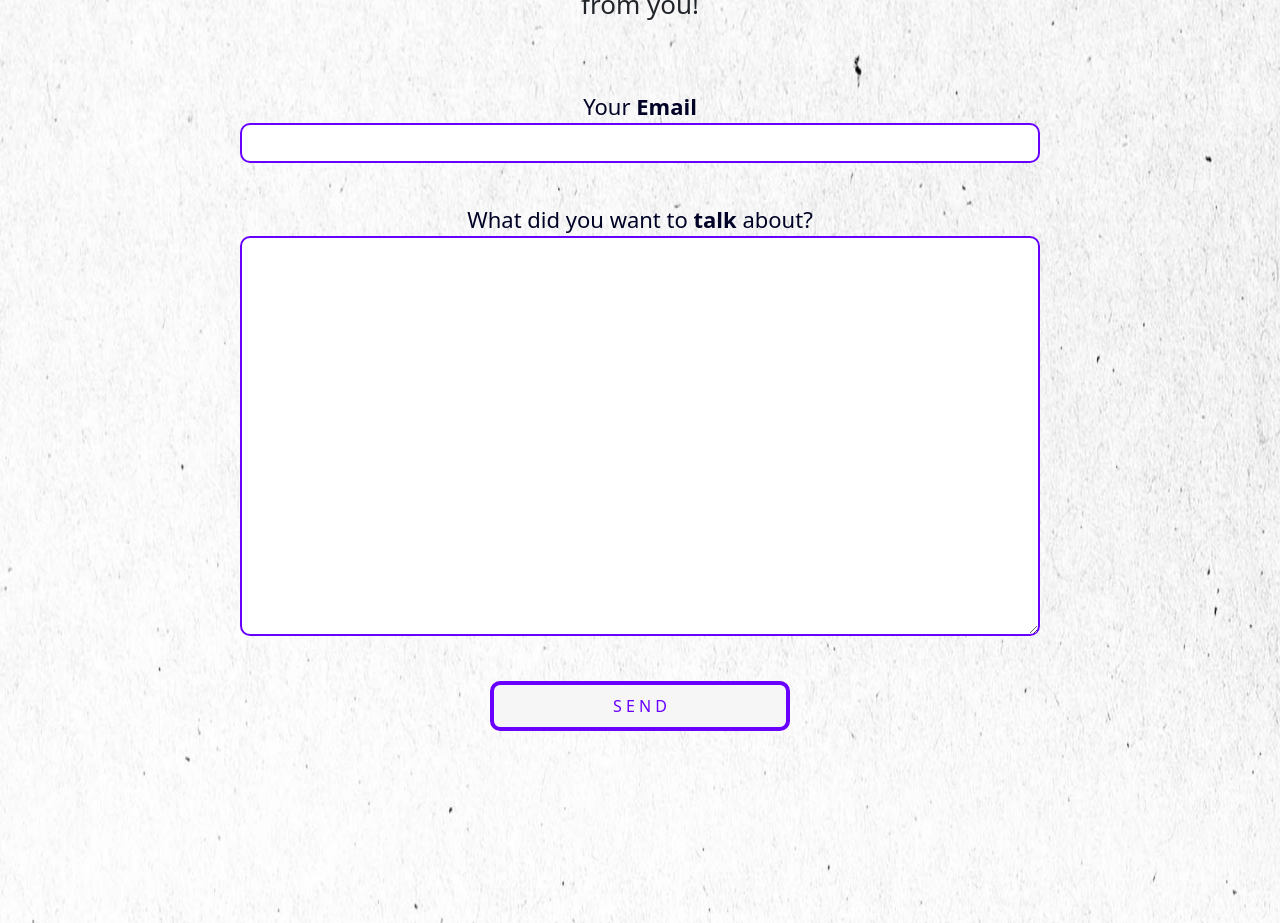
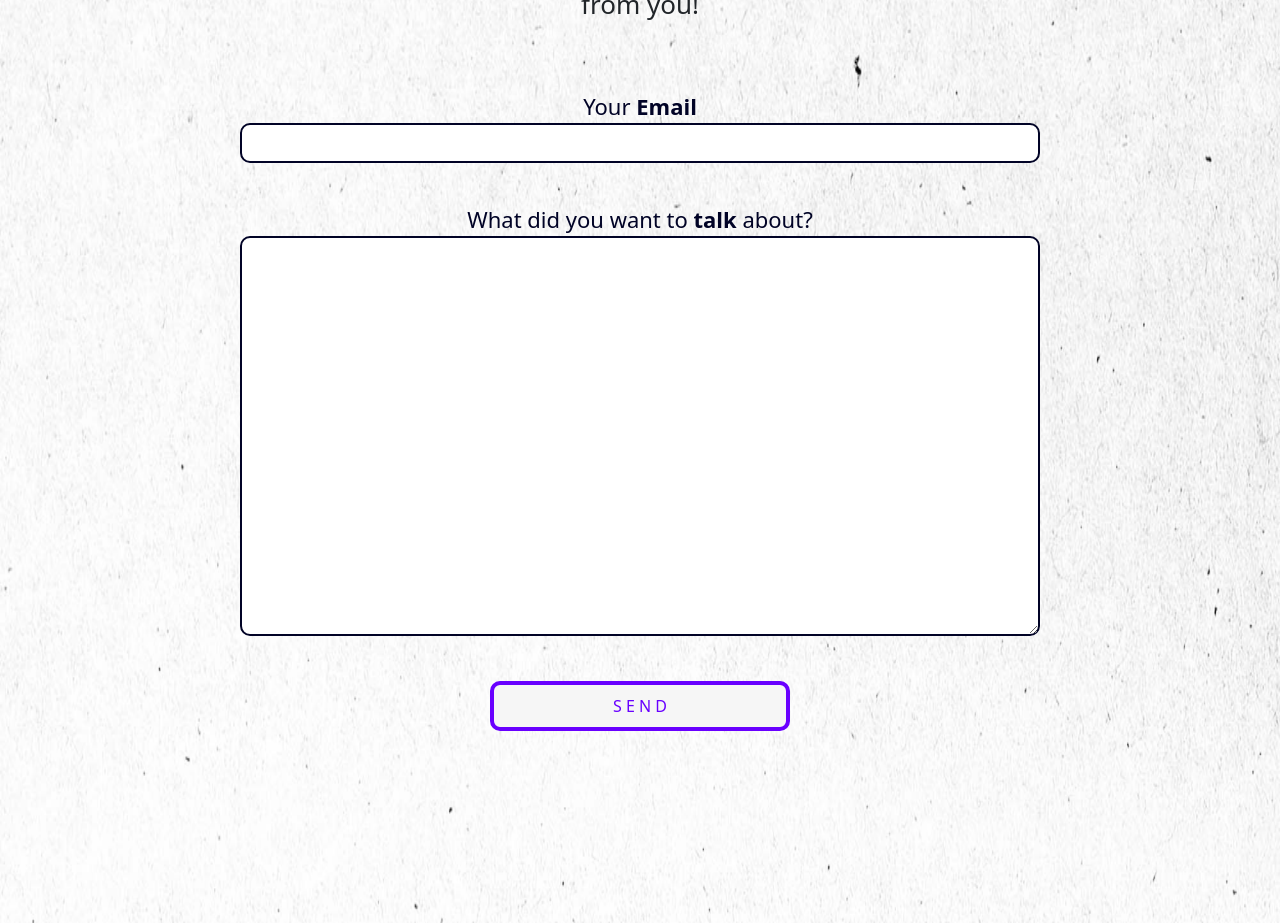
Before and after one commit to Gry4hon/griffinpenn.dev, a React (Vite) app in the folder griffinpennportfolio/: page / in a window 1280 px wide. Shown: the part 8740-9663 px from the top of the page. Built offline with nearby package versions, Linux system fonts and the light colour scheme.

Commit message:
Focus Color
Decided that I liked when the border of the text box when selected changes color.

```diff
--- a/griffinpennportfolio/src/Components/ContactComponents/Styles/ContactMeStyles.css
+++ b/griffinpennportfolio/src/Components/ContactComponents/Styles/ContactMeStyles.css
@@ -1,4 +1,3 @@
-*:focus {outline:none !important}
 
 #contact-body{
     background-image: url("./Assets/BackgroundImage.png");
@@ -44,8 +43,12 @@
     margin-left: auto;
     margin-right: auto;
     margin-bottom: 40px;
-    border: 2px solid #6900ff;
+    border: 2px solid #010326;
     border-radius: 10px;
+}
+
+.email-box-styles:focus{
+    outline-color: #6900ff;
 }
 
 .message-box-styles{
@@ -54,8 +57,12 @@
     margin-left: auto;
     margin-right: auto;
     margin-bottom: 70px;
-    border: 2px solid #6900ff;
+    border: 2px solid #010326;
     border-radius: 10px;
+}
+
+.message-box-styles:focus{
+    outline-color: #6900ff;
 
 }
 
```
